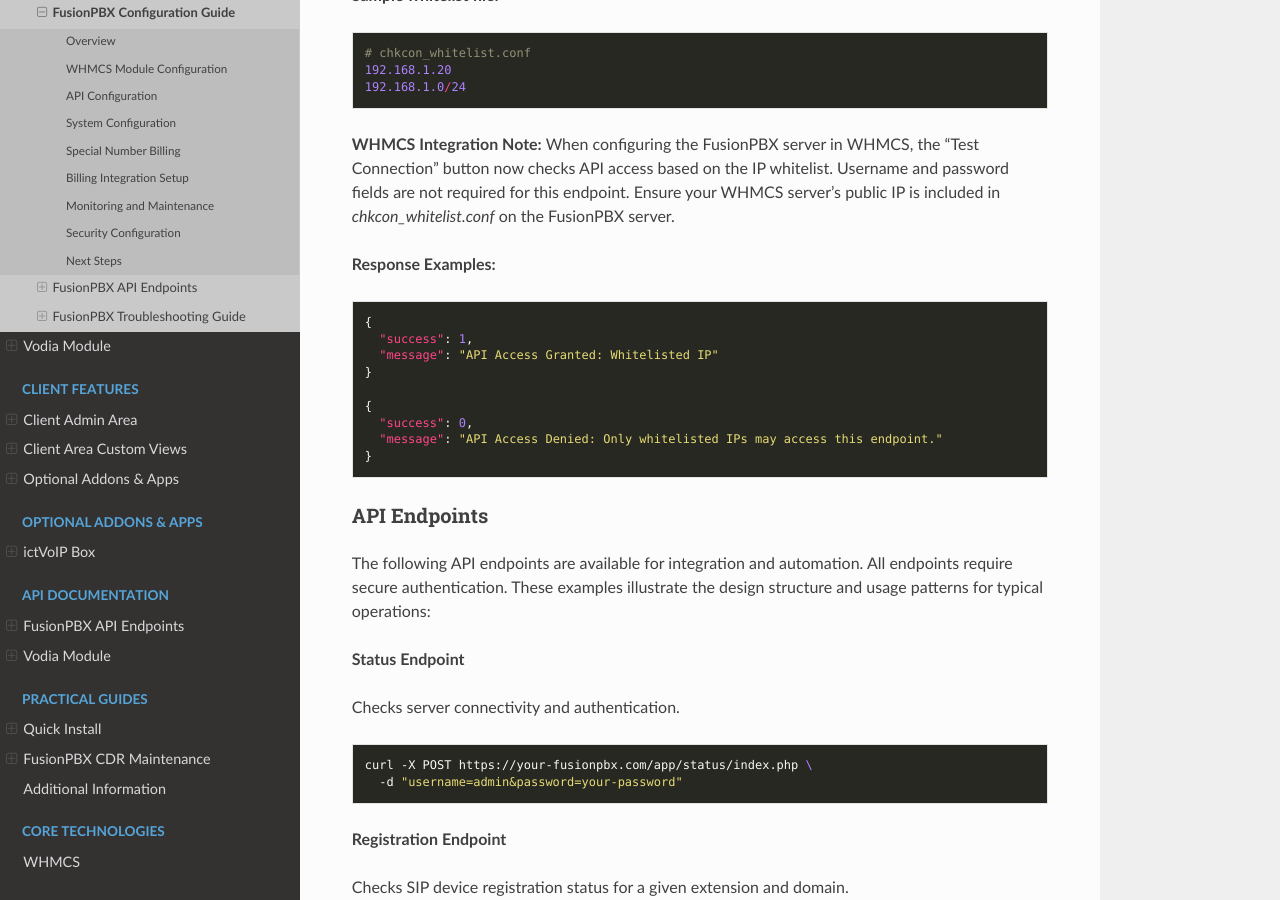
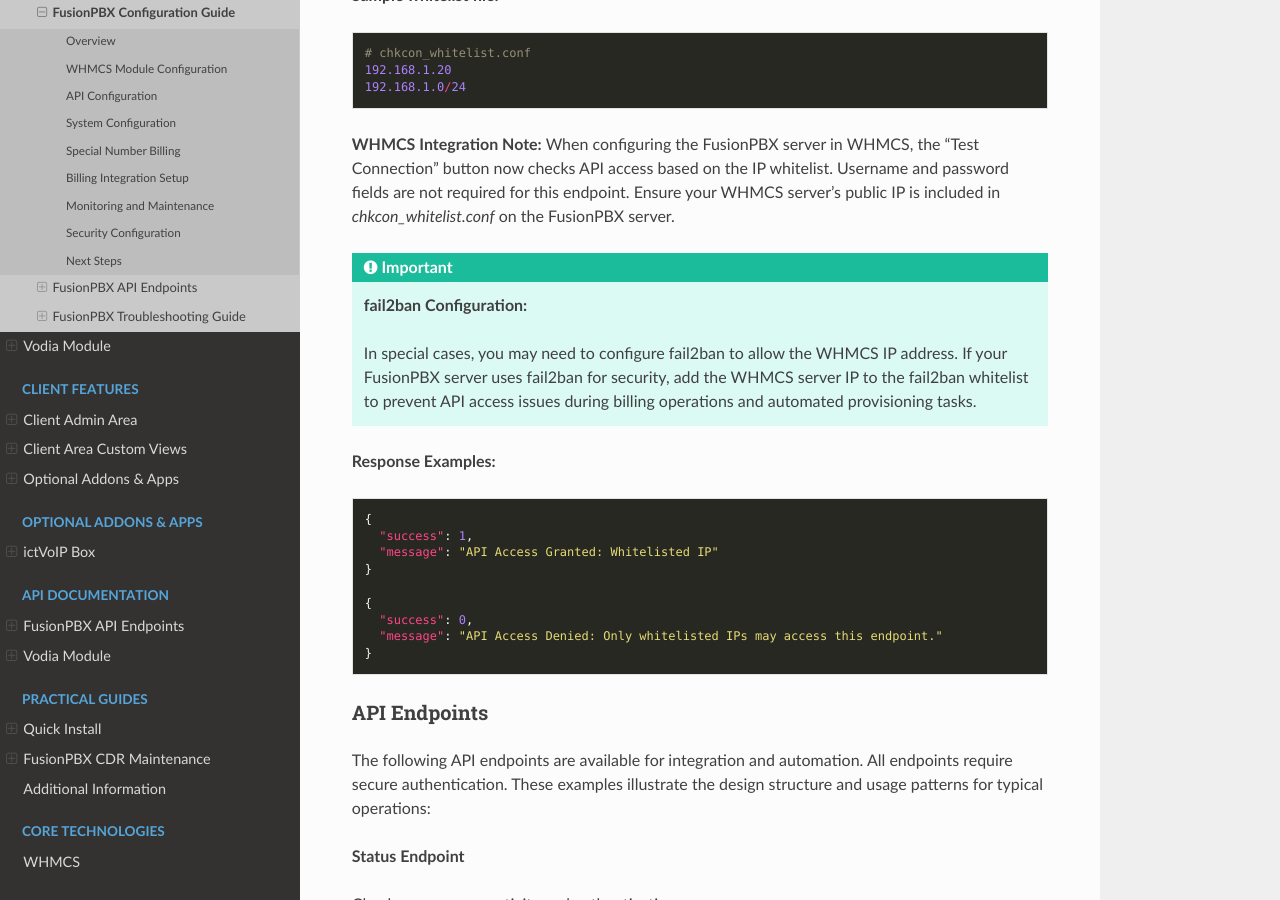
Before and after one commit to ictvoip/ictvoip-docs, a Sphinx documentation site: the page built from docs/source/modules/fusionpbx/configuration.rst, in a window 1280 px wide and 900 px high, scrolled down 3469 px. Built offline with Sphinx 7.4.7 and the Read the Docs theme 3.1.0, drawn with Linux system fonts in a browser that asks for light colours; pages that are not in the unit, such as notebooks, are missing from menus; some of the changed text lies outside the part shown.

Commit message:
update special num and fail2ban note

```diff
--- a/docs/source/modules/fusionpbx/api_endpoints.rst
+++ b/docs/source/modules/fusionpbx/api_endpoints.rst
@@ -130,6 +130,11 @@ the API integration user, optional access hash/token, and the
 whitelisted IP of the WHMCS host. Ensure the WHMCS server's public IP
 is present on the FusionPBX whitelist before enabling automated
 provisioning.
+
+.. important::
+   **fail2ban Configuration:**
+
+   In special cases, you may need to configure fail2ban to allow the WHMCS IP address. If your FusionPBX server uses fail2ban for security, add the WHMCS server IP to the fail2ban whitelist to prevent API access issues during billing operations and automated provisioning tasks.
 
 **Verification steps (Client Services / Settings – Server Provisioning Settings):**
 
--- a/docs/source/modules/fusionpbx/configuration.rst
+++ b/docs/source/modules/fusionpbx/configuration.rst
@@ -161,6 +161,11 @@ The `/chkcon.php` endpoint now uses an IP and CIDR-based whitelist for authentic
 
 **WHMCS Integration Note:**
 When configuring the FusionPBX server in WHMCS, the "Test Connection" button now checks API access based on the IP whitelist. Username and password fields are not required for this endpoint. Ensure your WHMCS server's public IP is included in `chkcon_whitelist.conf` on the FusionPBX server.
+
+.. important::
+   **fail2ban Configuration:**
+
+   In special cases, you may need to configure fail2ban to allow the WHMCS IP address. If your FusionPBX server uses fail2ban for security, add the WHMCS server IP to the fail2ban whitelist to prevent API access issues during billing operations and automated provisioning tasks.
 
 **Response Examples:**
 
@@ -381,6 +386,18 @@ Enabling Special Number Billing
 3. Go to the **Module Settings** tab
 4. Enable the **Special Number Billing** toggle
 5. Click **Configure Special Rates** to open the rule management modal
+
+.. figure:: /_static/images/admin/special_numbers.png
+   :alt: Special Number Billing Product Module Setting
+   :align: center
+
+   Special Number Billing toggle in Product Module Settings
+
+.. figure:: /_static/images/admin/special_numbers2.png
+   :alt: Special Rate Rule Management
+   :align: center
+
+   Configure Special Rates modal for rule management
 
 .. warning::
    When Special Number Billing is enabled, **all standard tariff billing is bypassed** for that product. Only calls matching special rate patterns will be billed. Calls that don't match any pattern will not be charged.
```
Also changed, not shown: docs/source/_static/images/admin/special_numbers.png (added), docs/source/_static/images/admin/special_numbers2.png (added).
